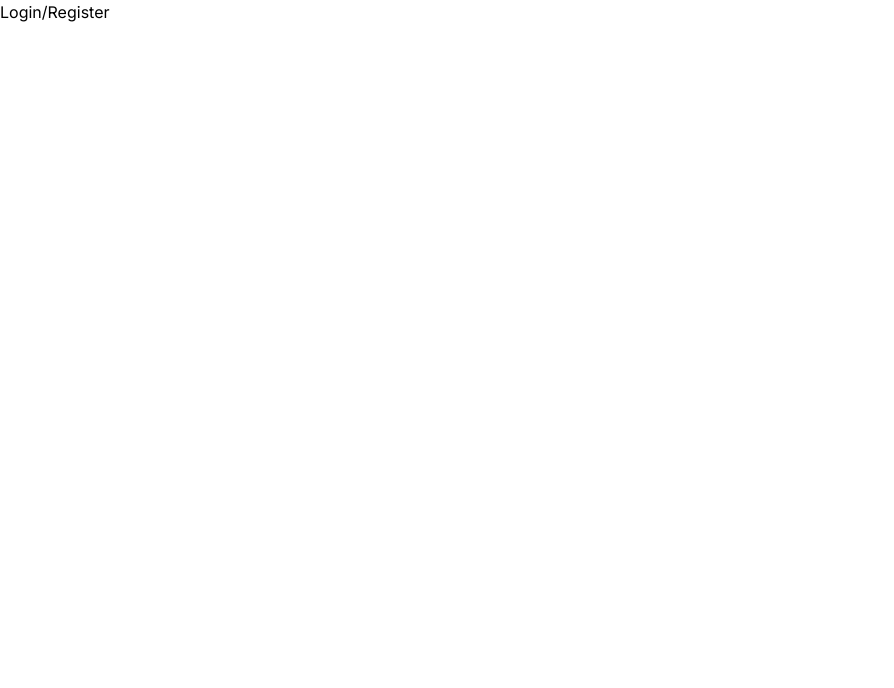
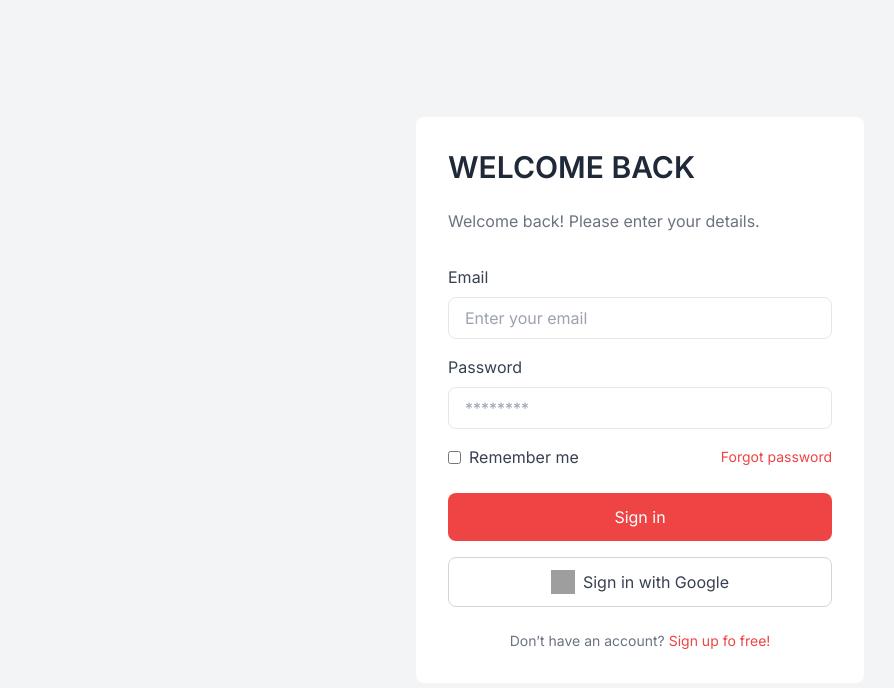
Before and after one commit to Kentoyyy/Thesis-Project, a Next.js app: page /login in a window 1280 px wide. Shown: the top 688 px of the page, without its empty margins (0-894 px from the left). Built offline with nearby package versions, Linux system fonts and the light colour scheme; grey boxes are pictures that could not be loaded.

Commit message:
Update page.tsx

```diff
--- a/app/login/page.tsx
+++ b/app/login/page.tsx
@@ -1,11 +1,77 @@
-import React from 'react'
+import React from 'react';
+import Link from 'next/link';
 
-const page = () => {
+const Page = () => {
   return (
-    <div>
-      <h2>Login/Register</h2>
+    <div className="min-h-screen flex items-center justify-center bg-gray-100">
+      <div className="w-full max-w-md bg-white rounded-lg p-8">
+        <h2 className="text-3xl font-semibold text-gray-800 mb-6">WELCOME BACK</h2>
+        <p className="text-gray-500 mb-8">Welcome back! Please enter your details.</p>
+        <form>
+          <div className="mb-4">
+            <label className="block text-gray-700 mb-2" htmlFor="email">
+              Email
+            </label>
+            <input
+              type="email"
+              id="email"
+              className="w-full px-4 py-2 border rounded-lg focus:outline-none focus:ring-2 focus:ring-red-500"
+              placeholder="Enter your email"
+            />
+          </div>
+          <div className="mb-4">
+            <label className="block text-gray-700 mb-2" htmlFor="password">
+              Password
+            </label>
+            <input
+              type="password"
+              id="password"
+              className="w-full px-4 py-2 border rounded-lg focus:outline-none focus:ring-2 focus:ring-red-500"
+              placeholder="********"
+            />
+          </div>
+          <div className="flex items-center justify-between mb-6">
+            <div className="flex items-center">
+              <input
+                type="checkbox"
+                id="remember-me"
+                className="text-red-500 focus:ring-red-500 rounded"
+              />
+              <label htmlFor="remember-me" className="ml-2 text-gray-700">
+                Remember me
+              </label>
+            </div>
+            <a href="#" className="text-sm text-red-500 hover:underline">
+              Forgot password
+            </a>
+          </div>
+          <button
+            type="submit"
+            className="w-full py-3 bg-red-500 text-white rounded-lg hover:bg-red-600 focus:outline-none focus:ring-2 focus:ring-red-500 mb-4"
+          >
+            Sign in
+          </button>
+          <button
+            type="button"
+            className="w-full py-3 bg-white text-gray-700 border border-gray-300 rounded-lg hover:bg-gray-50 flex items-center justify-center focus:outline-none focus:ring-2 focus:ring-red-500"
+          >
+            <img
+              src="https://upload.wikimedia.org/wikipedia/commons/4/4a/Logo_2013_Google.png"
+              alt="Google"
+              className="w-6 h-6 mr-2"
+            />
+            Sign in with Google
+          </button>
+        </form>
+        <p className="text-sm text-center text-gray-500 mt-6">
+          Don’t have an account?{' '}
+          <a href="#" className="text-red-500 hover:underline">
+            Sign up fo free!
+          </a>
+        </p>
+      </div>
     </div>
-  )
-}
+  );
+};
 
-export default page
+export default Page;
```
